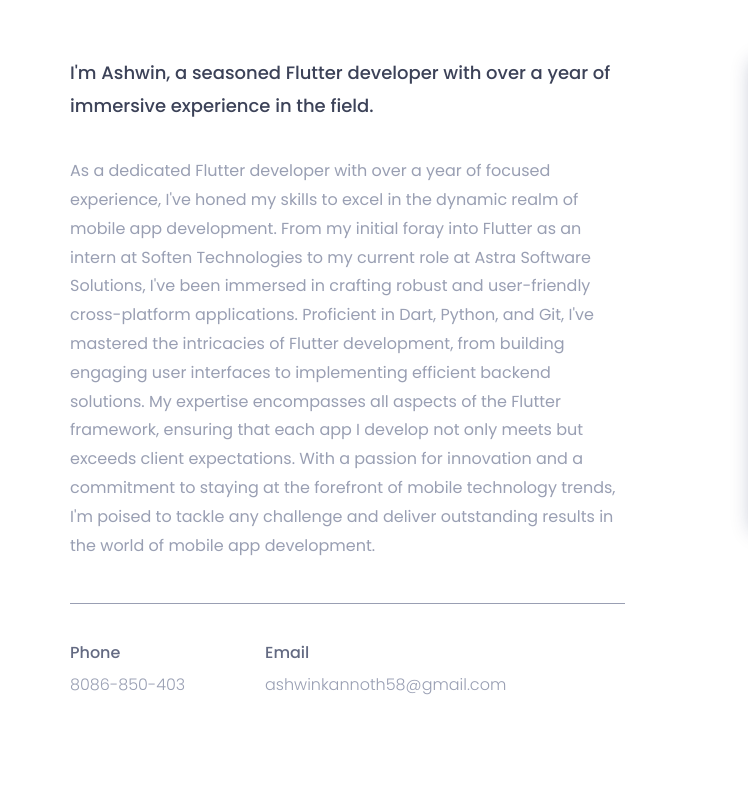
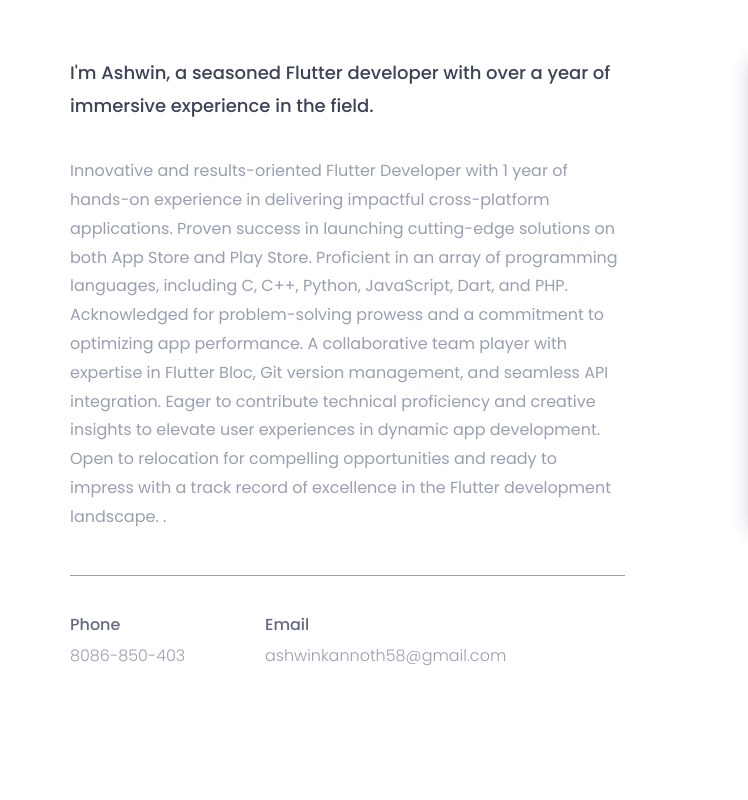
Before and after one commit to ashwindev58/ashwin-dev58, a plain HTML site: page index.html in a window 1280 px wide. Shown: the part 1060-1860 px from the top of the page, 0-748 px from the left. Drawn offline with nearby package versions, Linux system fonts and the light colour scheme.

Commit message:
Update data  index.html

```diff
--- a/index.html
+++ b/index.html
@@ -130,17 +130,9 @@
 								field.
 							</h3>
 							<p>
-								As a dedicated Flutter developer with over a year of focused experience, I've honed my
-								skills to excel in the dynamic realm of mobile app development. From my initial foray
-								into Flutter as an intern at Soften Technologies to my current role at Astra Software
-								Solutions, I've been immersed in crafting robust and user-friendly cross-platform
-								applications. Proficient in Dart, Python, and Git, I've mastered the intricacies of
-								Flutter development, from building engaging user interfaces to implementing efficient
-								backend solutions. My expertise encompasses all aspects of the Flutter framework,
-								ensuring that each app I develop not only meets but exceeds client expectations. With a
-								passion for innovation and a commitment to staying at the forefront of mobile technology
-								trends, I'm poised to tackle any challenge and deliver outstanding results in the world
-								of mobile app development.
+								Innovative and results-oriented Flutter Developer with 1 year of hands-on experience in delivering impactful cross-platform applications. Proven success in launching cutting-edge solutions on both App Store and Play Store. Proficient in an array of programming languages, including C, C++, Python, JavaScript, Dart, and PHP. Acknowledged for problem-solving prowess and a commitment to optimizing app performance. A collaborative team player with expertise in Flutter Bloc, Git version management, and seamless API integration. Eager to contribute technical proficiency and creative insights to elevate user experiences in dynamic app development. Open to relocation for compelling opportunities and ready to impress with a track record of excellence in the Flutter development landscape.
+
+.
 							<div class="row">
 								<div class="col-sm-4">
 									<div class="single-about-add-info">
@@ -524,8 +516,8 @@
 								<div class="row">
 									<div class="col-md-5">
 										<div class="experience-time text-right">
-											<h2>2022 SEP - 2023 MAR</h2>
-											<h3>flutter developer intern</h3>
+											<h2>2022 MAR - 2023 MAR</h2>
+											<h3>Freelance Fluttter Developer</h3>
 										</div><!--/.experience-time-->
 									</div><!--/.col-->
 									<div class="col-md-offset-1 col-md-5">
@@ -533,12 +525,11 @@
 											<div class="timeline-content">
 												<h4 class="title">
 													<span><i class="fa fa-circle" aria-hidden="true"></i></span>
-													Soften technologies
+													Freelance
 												</h4>
-												<h5>Kadavanthara, Kochi, Kerala, India</h5>
+												<h5> Kerala, India</h5>
 												<p class="description">
-													As a Flutter Developer Intern at Soften Technologies, I learned
-													Flutter and Dart basics and created several simple projects
+													As a self-taught Freelance Flutter Developer, I embarked on my first professional journey, mastering Flutter through dedicated self-study. This role allowed me to apply my skills in real-world projects, demonstrating my ability to independently learn and implement new technologies. My experience includes building and deploying cross-platform mobile applications, ensuring a seamless user experience. This foundational job not only honed my technical expertise but also instilled a strong sense of self-motivation and problem-solving abilities, setting the stage for my continued growth in the field.
 												</p>
 											</div><!--/.timeline-content-->
 										</div><!--/.timeline-->
```
